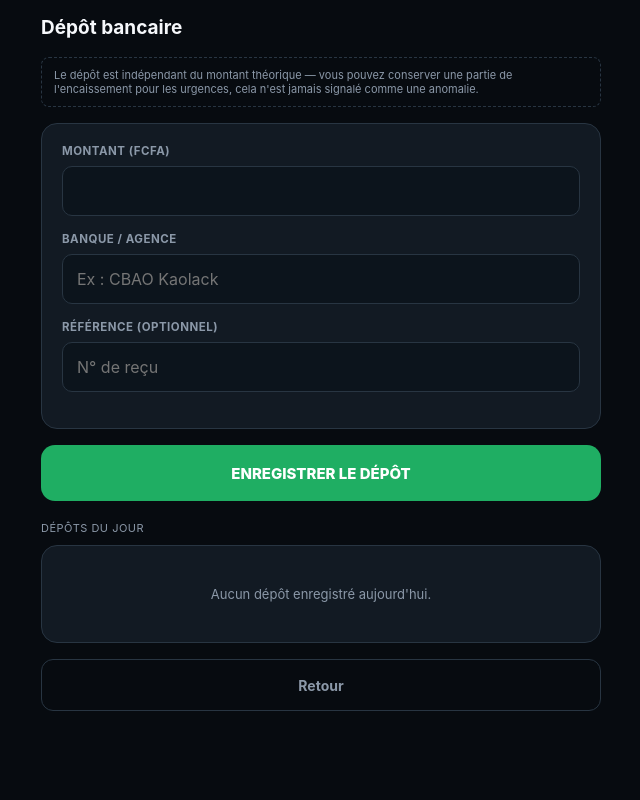
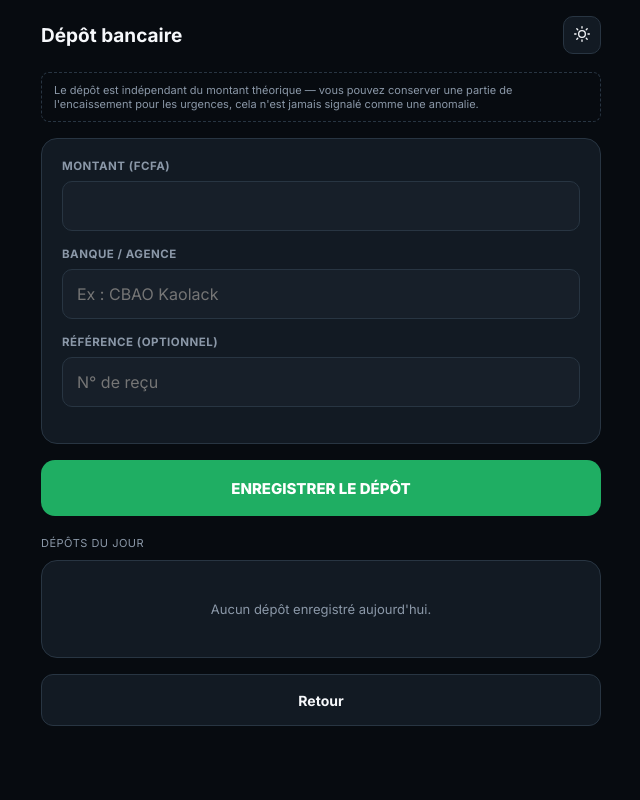
Before and after one commit to Connecticlab/STATION_TRACK, a Django app: template accounts/templates/accounts/gerant_depot_bancaire.html in a window 1280 px wide. Shown: the whole page, without its empty margins (319-959 px from the left). Run offline with Django 5.2, Linux system fonts and the light colour scheme; the template is opened without the code that fills it, so the values that code supplies are empty.

Commit message:
Design system: gerant_depot_bancaire converti (bascule theme, champ de saisie corrige, icones SVG, bouton Retour colore)

```diff
--- a/accounts/templates/accounts/gerant_depot_bancaire.html
+++ b/accounts/templates/accounts/gerant_depot_bancaire.html
@@ -5,25 +5,30 @@
 <meta name="viewport" content="width=device-width, initial-scale=1.0">
 <title>StationTrack — Dépôt bancaire</title>
 {% load formatage %}
+<link rel="stylesheet" href="/static/css/design-system.css">
 <style>
 :root{
-  --black:#070b10;--panel:#121a23;--line:#283542;
-  --blue:#1769ff;--green:#1fae63;--white:#f6f8fb;--muted:#8b98a8;
-  --danger:#ff5470;--danger-bg:rgba(255,84,112,.1);
+  --black:var(--st-bg);--panel:var(--st-panel);--panel2:var(--st-panel-2);--line:var(--st-line);
+  --blue:var(--st-blue);--green:var(--st-green);--white:var(--st-text);--muted:var(--st-muted);
+  --danger:var(--st-red);--danger-bg:var(--st-red-bg);
 }
 *{box-sizing:border-box}
-html,body{margin:0;min-height:100%;font-family:-apple-system,BlinkMacSystemFont,"Segoe UI",Roboto,Arial,sans-serif;background:var(--black);color:var(--white)}
+html,body{margin:0;min-height:100%;font-family:var(--font-sans);background:var(--black);color:var(--white);transition:background .2s ease,color .2s ease}
 body{padding:16px;padding-bottom:48px}
 .wrap{max-width:560px;margin:0 auto}
-.header{margin-bottom:18px}
+.header{margin-bottom:18px;display:flex;justify-content:space-between;align-items:center}
+.theme-toggle{
+  width:38px;height:38px;border-radius:10px;border:1px solid var(--line);background:var(--panel);
+  color:var(--white);cursor:pointer;display:flex;align-items:center;justify-content:center
+}
 .header h1{font-size:19px;margin:0}
 .notice{font-size:11px;color:var(--muted);margin-bottom:16px;padding:10px 12px;border:1px dashed var(--line);border-radius:8px}
 .card{background:var(--panel);border:1px solid var(--line);border-radius:16px;padding:20px;margin-bottom:16px}
 .field{margin-bottom:16px}
 .field label{display:block;font-size:11.5px;font-weight:700;text-transform:uppercase;letter-spacing:.5px;color:var(--muted);margin-bottom:8px}
 .field input{
-  width:100%;height:50px;background:#0c141c;border:1px solid var(--line);border-radius:10px;
-  color:white;font-size:16px;padding:0 14px;font-family:inherit
+  width:100%;height:50px;background:var(--panel2);border:1px solid var(--line);border-radius:10px;
+  color:var(--white);font-size:16px;padding:0 14px;font-family:inherit
 }
 .field input:focus{outline:none;border-color:var(--green);box-shadow:0 0 0 3px rgba(31,174,99,.16)}
 .big-btn{
@@ -47,18 +52,23 @@ body{padding:16px;padding-bottom:48px}
 .depot-row .montant{font-weight:700;font-size:13.5px;color:var(--green)}
 .empty{color:var(--muted);text-align:center;padding:20px;font-size:13px}
 .back{
-  display:block;text-align:center;margin-top:16px;color:var(--muted);font-size:14px;font-weight:700;
-  text-decoration:none;height:52px;line-height:52px;border:1px solid var(--line);border-radius:12px
+  display:block;text-align:center;margin-top:16px;color:var(--white);font-size:14px;font-weight:700;
+  text-decoration:none;height:52px;line-height:52px;border:1px solid var(--line);border-radius:12px;background:var(--panel)
 }
 </style>
 </head>
 <body>
 <div class="wrap">
-  <div class="header"><h1>Dépôt bancaire</h1></div>
+  <div class="header">
+    <h1>Dépôt bancaire</h1>
+    <button class="theme-toggle" id="themeToggle" type="button" aria-label="Changer de thème">
+      <span id="themeIcon"><svg viewBox="0 0 24 24" width="16" height="16" stroke="currentColor" fill="none" stroke-width="2" stroke-linecap="round" stroke-linejoin="round"><circle cx="12" cy="12" r="5"/><line x1="12" y1="1" x2="12" y2="3"/><line x1="12" y1="21" x2="12" y2="23"/><line x1="4.22" y1="4.22" x2="5.64" y2="5.64"/><line x1="18.36" y1="18.36" x2="19.78" y2="19.78"/><line x1="1" y1="12" x2="3" y2="12"/><line x1="21" y1="12" x2="23" y2="12"/><line x1="4.22" y1="19.78" x2="5.64" y2="18.36"/><line x1="18.36" y1="5.64" x2="19.78" y2="4.22"/></svg></span>
+    </button>
+  </div>
   <div class="notice">Le dépôt est indépendant du montant théorique — vous pouvez conserver une partie de l'encaissement pour les urgences, cela n'est jamais signalé comme une anomalie.</div>
 
   {% if succes %}
-    <div class="success-banner">✓ Dépôt enregistré avec succès.</div>
+    <div class="success-banner"><svg viewBox="0 0 24 24" width="14" height="14" style="vertical-align:-2px;margin-right:2px;" stroke="currentColor" fill="none" stroke-width="2" stroke-linecap="round" stroke-linejoin="round"><polyline points="20 6 9 17 4 12"/></svg> Dépôt enregistré avec succès.</div>
   {% endif %}
 
   {% if erreurs %}
@@ -103,5 +113,33 @@ body{padding:16px;padding-bottom:48px}
 
   <a class="back" href="{% url 'accounts:gerant_accueil' %}">Retour</a>
 </div>
+<script>
+(function(){
+  var toggle = document.getElementById('themeToggle');
+  var iconWrap = document.getElementById('themeIcon');
+  var iconSun = '<svg viewBox="0 0 24 24" width="16" height="16" stroke="currentColor" fill="none" stroke-width="2" stroke-linecap="round" stroke-linejoin="round"><circle cx="12" cy="12" r="5"/><line x1="12" y1="1" x2="12" y2="3"/><line x1="12" y1="21" x2="12" y2="23"/><line x1="4.22" y1="4.22" x2="5.64" y2="5.64"/><line x1="18.36" y1="18.36" x2="19.78" y2="19.78"/><line x1="1" y1="12" x2="3" y2="12"/><line x1="21" y1="12" x2="23" y2="12"/><line x1="4.22" y1="19.78" x2="5.64" y2="18.36"/><line x1="18.36" y1="5.64" x2="19.78" y2="4.22"/></svg>';
+  var iconMoon = '<svg viewBox="0 0 24 24" width="16" height="16" stroke="currentColor" fill="none" stroke-width="2" stroke-linecap="round" stroke-linejoin="round"><path d="M21 12.79A9 9 0 1 1 11.21 3 7 7 0 0 0 21 12.79z"/></svg>';
+
+  function appliquerTheme(theme) {
+    if (theme === 'light') {
+      document.documentElement.setAttribute('data-theme', 'light');
+      iconWrap.innerHTML = iconMoon;
+    } else {
+      document.documentElement.removeAttribute('data-theme');
+      iconWrap.innerHTML = iconSun;
+    }
+  }
+
+  var stocke = localStorage.getItem('stationtrack_theme');
+  if (stocke) appliquerTheme(stocke);
+
+  toggle.addEventListener('click', function(){
+    var actuel = document.documentElement.getAttribute('data-theme') === 'light' ? 'light' : 'dark';
+    var nouveau = actuel === 'light' ? 'dark' : 'light';
+    appliquerTheme(nouveau);
+    localStorage.setItem('stationtrack_theme', nouveau);
+  });
+})();
+</script>
 </body>
 </html>
```
